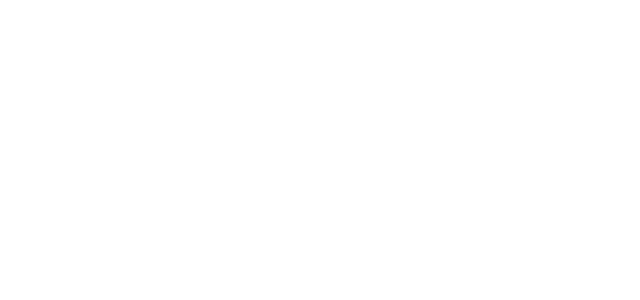
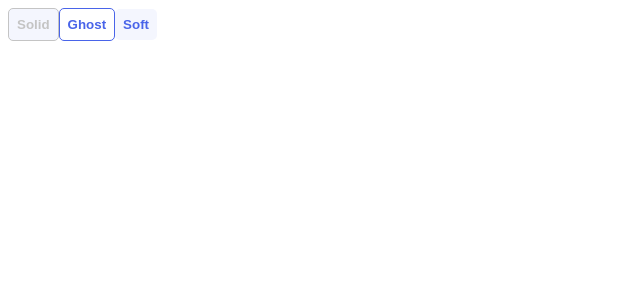
Before and after one commit to vishucrafts/react-starter, a React (Vite) app: page / in a window 1280 px wide. Shown: the top 300 px of the page, without its empty margins (0-640 px from the left). Built offline with nearby package versions, Linux system fonts and the light colour scheme.

Commit message:
Button styling

```diff
--- a/package.json
+++ b/package.json
@@ -10,6 +10,7 @@
     "preview": "vite preview"
   },
   "dependencies": {
+    "clsx": "^2.1.0",
     "react": "^18.2.0",
     "react-dom": "^18.2.0"
   },
--- a/src/App.tsx
+++ b/src/App.tsx
@@ -1,9 +1,14 @@
 import "./App.css";
+import Button from "./components/Button";
 
 function App() {
-	console.log("App renders");
-
-	return <div></div>;
+	return (
+		<div>
+			<Button disabled>Solid</Button>
+			<Button color="ghost">Ghost</Button>
+			<Button color="soft">Soft</Button>
+		</div>
+	);
 }
 
 export default App;
--- /dev/null
+++ b/src/components/Button/index.css
@@ -0,0 +1,30 @@
+.base {
+	border: 0px;
+	border-radius: 5px;
+	border-style: solid;
+	padding: 8px;
+	font-weight: bold;
+}
+
+.solid {
+	border-width: 1px;
+	background-color: #4964e9;
+	color: white;
+}
+
+.ghost {
+	color: #4964e9;
+	background-color: white;
+	border: 1px solid #4964e9;
+}
+
+.soft {
+	background-color: #f4f6fe;
+	color: #4964e9;
+}
+
+.disabled {
+	background-color: #f4f6fe;
+	color: #c4c4c4;
+	border: 1px solid #c4c4c4;
+}
--- /dev/null
+++ b/src/components/Button/index.tsx
@@ -0,0 +1,26 @@
+import "./index.css";
+import clsx from "clsx";
+
+type Props = {
+	children: React.ReactNode;
+	color?: "solid" | "ghost" | "soft";
+} & React.ButtonHTMLAttributes<HTMLButtonElement>;
+
+export default function Button(props: Props) {
+	const { children, disabled, color = "solid" } = props;
+
+	// const name = "Vishal";
+	// "hello " + name;
+	// `hello ${name}`
+	// return (
+	// 	<button className={`base ${color} ${disabled ? "disabled" : ""}`}>
+	// 		{children}
+	// 	</button>
+	// );
+
+	return (
+		<button className={clsx(["base", color, disabled && "disabled"])}>
+			{children}
+		</button>
+	);
+}
```
Also changed, not shown: src/lazy.js (deleted, +0 -25 lines), src/purity.ts (deleted, +0 -58 lines), 2 other files (tests, documents, lock files or other folders).
